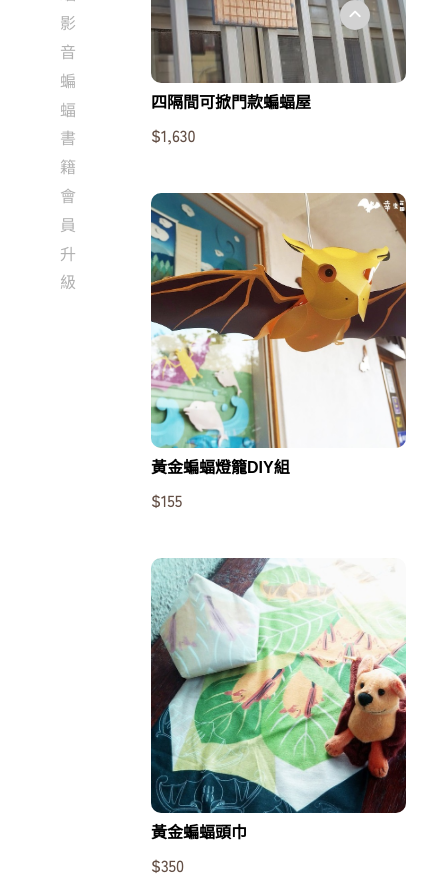
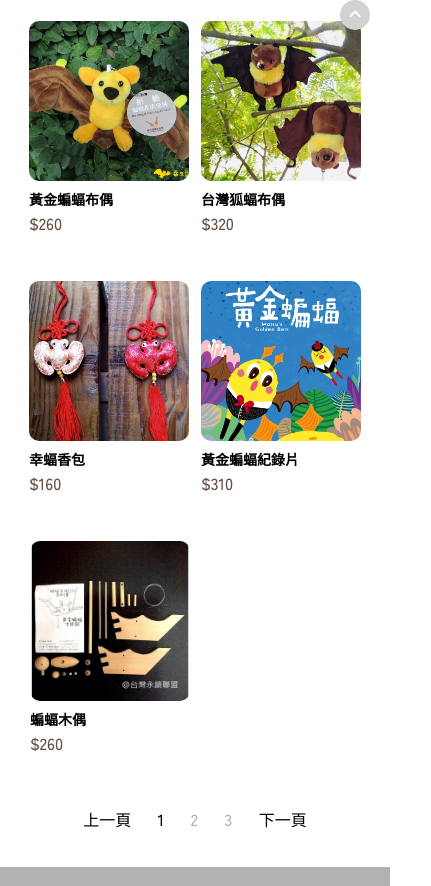
Before and after one commit to tosap529/10403, a plain HTML site: page product.html in a window 390 px wide. Shown: the part 760-1646 px from the top of the page, 431 px wide, since content can reach past the window. Drawn offline with nearby package versions, Linux system fonts and the light colour scheme; a web font is replaced by a local one.

Commit message:
RWD完成一版

```diff
--- a/css/style-product.css
+++ b/css/style-product.css
@@ -37,7 +37,6 @@ main ul{
 }
 
 main ul li{
-    flex-basis: 255px;
     height: 325px;
     margin: 0 25px 40px 25px;
 }
@@ -75,22 +74,157 @@ main ul li:hover p{
 }
 
 /* 下方分頁碼 */
-
-.page{
+.page {
     display: flex;
-    justify-content: right;
-    margin-right: 50%;
+    width: 250px;
+    margin: 0 378px;
 }
 
-.page a{
-    padding: 0 10px;
+.page a {
+    flex-grow: 1;
+    text-align: center;
+    color: #B1B1B1;
+}
+
+.page a:first-child,
+.page a:nth-child(2),
+.page a:last-child {
     color: black;
 }
 
-.page a:nth-child(3), .page a:nth-child(4){
-    color: #B1B1B1;
+.page a:hover {
+    color: #8F7963;
 }
 
-.page a:hover{
-    color: #8F7963;
+/* -----------------------RWD----------------------- */
+@media screen and (max-width: 1150px) {
+    /* main */
+    main{
+        display: block;
+        max-width: 1000px;
+    }
+    /* 側邊欄位 */
+    aside{
+        display: flex;
+        margin: 30px auto 20px auto;
+        padding-left:0;
+        justify-content: center;
+    }
+
+    aside h4{
+        padding: 0 15px;
+    }
+    /* 商品主要區域 */
+    main ul{
+        justify-content: center;
+        margin: 10px 40px;
+    }
+    main ul li{
+        margin: 0 10px 30px 10px;
+    }
+    main ul li p{
+        margin-top: 4px;
+    }
+    /* 下方分頁碼 */
+    .page {
+        margin: 0 auto;
+        margin-bottom: 24px;
+    }
 }
+
+@media screen and (max-width: 930px) {
+    /* main */
+    main img{
+        width: 230px;
+        height: 230px;
+    }
+    main ul li{
+        height: 300px;
+    }
+}
+
+@media screen and (max-width: 829px) {
+    /* main */
+    main ul li{
+        margin: 0 30px 30px 30px;
+    }
+    main ul a:last-child{
+        margin-right: 290px;
+    }
+    /* 側邊欄位 */
+    aside{
+        flex-wrap: wrap;
+        margin: 30px 0 20px 5%;
+        justify-content: start;
+    }
+}
+
+@media screen and (max-width: 660px) {
+    /* main */
+    main img{
+        width: 200px;
+        height: 200px;
+    }
+    main ul li{
+        height: 250px;
+    }
+    main ul a:last-child{
+        margin-right: 260px;
+    }
+}
+
+@media screen and (max-width: 600px) {
+    /* main */
+    main ul li{
+        margin: 0 10px 30px 10px;
+    }
+    main ul a:last-child{
+        margin-right: 220px;
+    }
+}
+
+@media screen and (max-width: 529px) {
+    /* main */
+    main ul{
+        margin: 10px 15px;
+    }
+}
+
+@media screen and (max-width: 479px) {
+    /* main */
+    main img{
+        width: 180px;
+        height: 180px;
+    }
+    main ul a:last-child{
+        margin-right: 200px;
+    }
+}
+
+@media screen and (max-width: 430px) {
+    /* main */
+    main ul{
+        margin: 10px 4px;
+    }
+    main ul li{
+        margin: 0 6px 30px 6px;
+        height: 230px;
+    }
+    main img{
+        width: 160px;
+        height: 160px;
+    }
+    main ul li h4{
+        font-size: 14px;
+    }
+    main ul a:last-child{
+        margin-right: 170px;
+    }
+    /* 側邊欄位 */
+    aside{
+        margin: 30px 0 20px 2%;
+    }
+    aside h4{
+        padding: 0 10px;
+    }
+}
--- a/css/style-study.css
+++ b/css/style-study.css
@@ -115,7 +115,6 @@ table tbody tr:last-child td:last-child {
 
 .bottom {
     display: flex;
-
     margin-bottom: 56px;
 }
 
--- a/js/all.js
+++ b/js/all.js
@@ -48,9 +48,16 @@ $(function () {
     }
   }
 
+  $('.pd').click(function(e){
+    if (click_mobile === true) {
+    e.preventDefault()
+    }
+  })
+
   $('.main-li-has-menu').click(function () {
+
     if (click_mobile === true) {
-      console.log('click profile');
+      //console.log('click li ol');
 
       if ($(this).hasClass('moved1')) {
         $(this).removeClass('moved1');
--- a/js/batprofile.js
+++ b/js/batprofile.js
@@ -6,7 +6,7 @@ pop_up.addEventListener("click", function () {
   lightbox_el.classList.remove("none");
 });
 
-let pop_up_close = document.getElementsByClassName("fa-solid fa-xmark 2")[0];
+let pop_up_close = document.getElementsByClassName("x2")[0];
 pop_up_close.addEventListener("click", function () {
   lightbox_el.classList.add("none");
 });
--- a/product.html
+++ b/product.html
@@ -34,14 +34,14 @@
 
         <ul>
             <li><a href="#">關於學會</a></li>
-            <li id="profile" class="main-li-has-menu"><a href="#" data-i="▾">認識蝙蝠</a>
+            <li id="profile" class="main-li-has-menu"><a href="#" class="pd" data-i="▾">認識蝙蝠</a>
                 <ol class="profile_ol  main-li-sub-menu">
                     <li><a href="./batprofile.html">蝙蝠小檔案</a></li>
                     <li><a href="./species.html">蝙蝠的種類</a></li>
                     <li><a href="./study.html" class="last_a">蝙蝠的研究</a></li>
                 </ol>
             </li>
-            <li id="help" class="main-li-has-menu"><a href="#" data-i="▾">蝙蝠救傷</a>
+            <li id="help" class="main-li-has-menu"><a href="#" class="pd" data-i="▾">蝙蝠救傷</a>
                 <ol class="help_ol main-li-sub-menu">
                     <li><a href="#">撿到蝙蝠</a></li>
                     <li><a href="#" class="last_a">蝙蝠飛進家裡</a></li>
@@ -135,13 +135,13 @@
 
         </ul>
 
-        <div class="page">
-            <a href="#"><p>上一頁</p></a>
-            <a href="#"><p>1</p></a>
-            <a href="#"><p>2</p></a>
-            <a href="#"><p>3</p></a>
-            <a href="#"><p>下一頁</p></a>
-        </div>
+            <div class="page">
+                <a href="#"><h4>上一頁</h4></a>
+                <a href="#"><h4>1</h4></a>
+                <a href="#"><h4>2</h4></a>
+                <a href="#"><h4>3</h4></a>
+                <a href="#"><h4>下一頁</h4></a>
+            </div>
     </section>
 
 
```
Also changed, not shown: batprofile.html (+3 -3 lines), css/style-productinfo.css (+110 -2 lines), index.html (+2 -2 lines), js/species.js (+34 -32 lines), login.html (+2 -2 lines), productinfo.html (+2 -2 lines), species.html (+3 -3 lines), study.html (+2 -2 lines).
